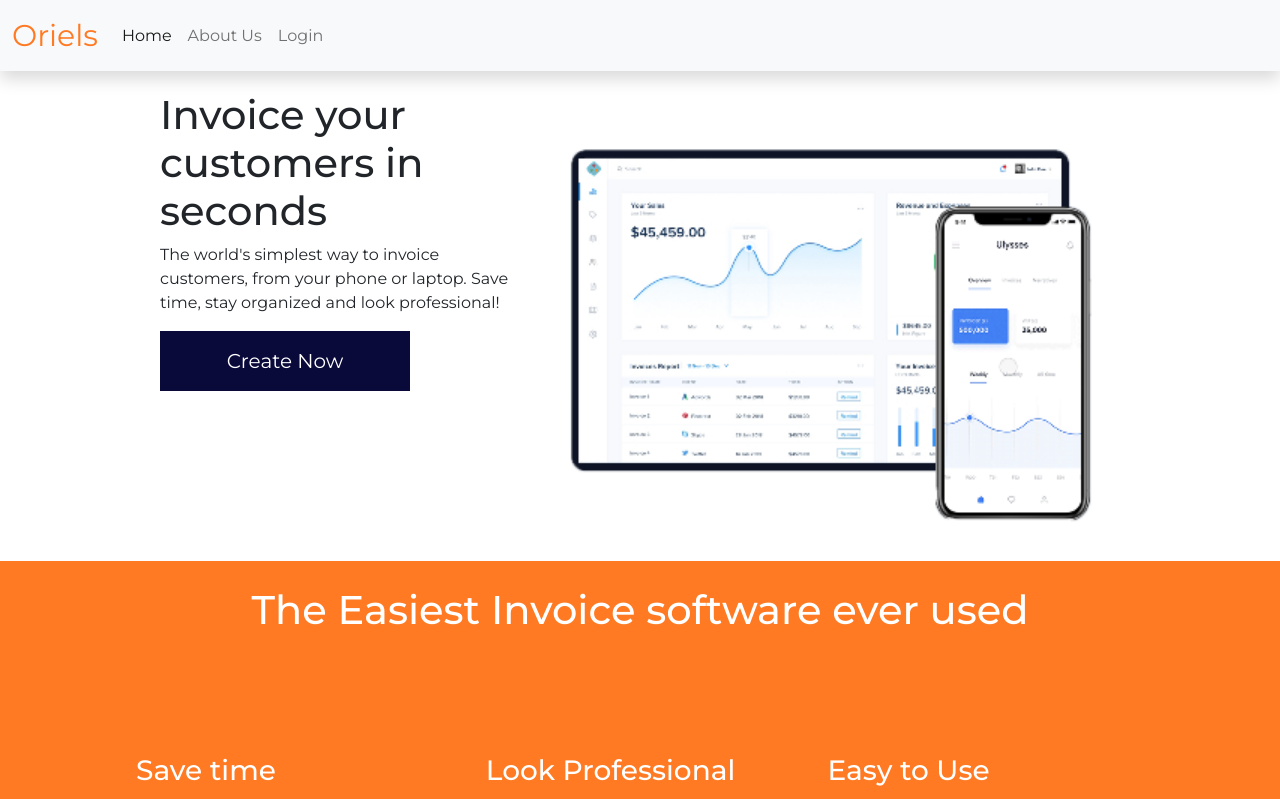
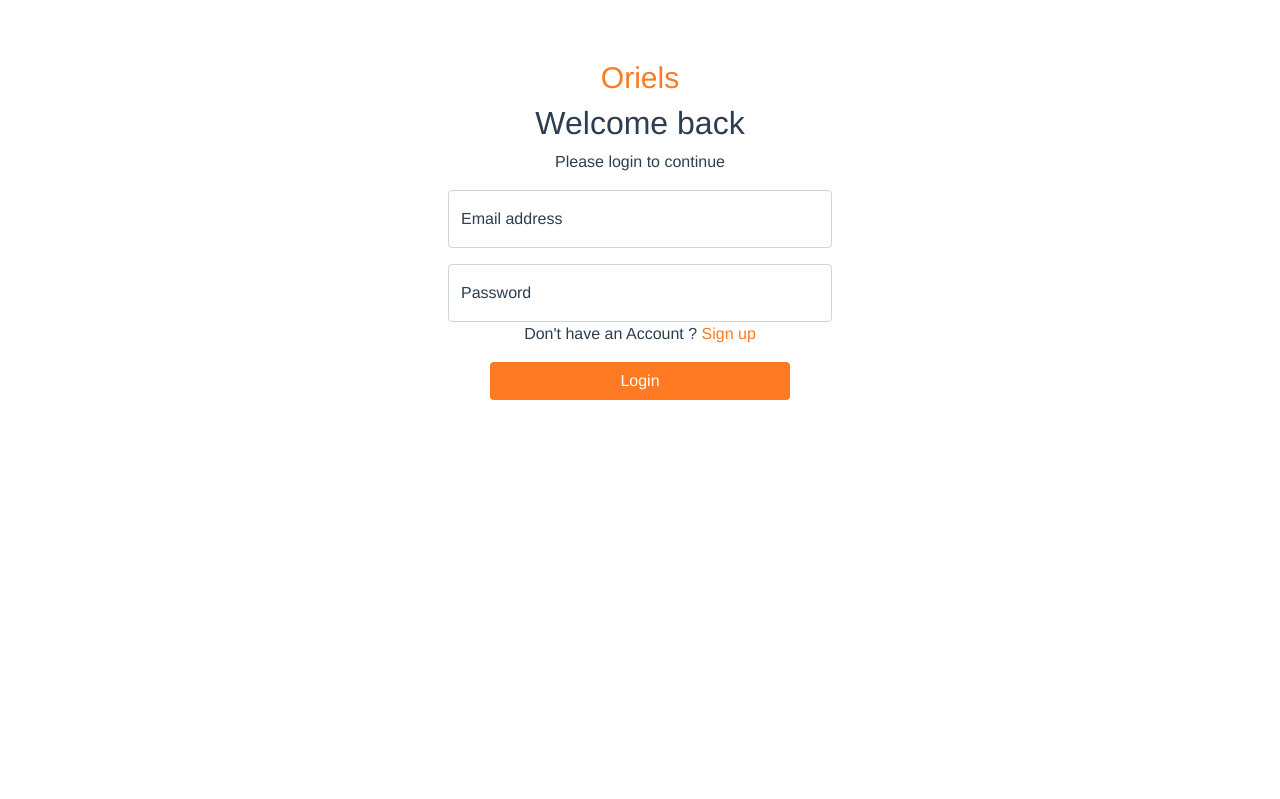
Before and after one commit to Ekweaga/oriels, a Vue app: page /login in a window 1280 px wide. Shown: the top 799 px of the page. Built offline with nearby package versions, Linux system fonts and the light colour scheme.

Commit message:
Login/signup page

```diff
--- a/package.json
+++ b/package.json
@@ -10,7 +10,8 @@
   "dependencies": {
     "bootstrap": "^5.2.0",
     "core-js": "^3.8.3",
-    "vue": "^3.2.13"
+    "vue": "^3.2.13",
+    "vue-router": "^4.1.3"
   },
   "devDependencies": {
     "@babel/core": "^7.12.16",
--- a/public/index.html
+++ b/public/index.html
@@ -8,6 +8,7 @@
     <title><%= htmlWebpackPlugin.options.title %></title>
     <link href="https://cdn.jsdelivr.net/npm/bootstrap@5.0.2/dist/css/bootstrap.min.css" rel="stylesheet" integrity="sha384-EVSTQN3/azprG1Anm3QDgpJLIm9Nao0Yz1ztcQTwFspd3yD65VohhpuuCOmLASjC" crossorigin="anonymous">
     <script src="https://cdn.jsdelivr.net/npm/bootstrap@5.0.2/dist/js/bootstrap.bundle.min.js" integrity="sha384-MrcW6ZMFYlzcLA8Nl+NtUVF0sA7MsXsP1UyJoMp4YLEuNSfAP+JcXn/tWtIaxVXM" crossorigin="anonymous"></script>
+
   </head>
   <body>
     <noscript>
--- /dev/null
+++ b/src/About.vue
@@ -0,0 +1,24 @@
+<template>
+ <div>
+    <NavbarComponent/>
+ </div>
+    <div>Aboutus</div>
+
+     <FooterComponent/>
+</template>
+
+<script>
+import NavbarComponent from "./components/Navbar.vue"
+import FooterComponent from "./components/footer.vue"
+export default {
+    name:'AboutusComponent',
+    components: {
+   NavbarComponent,
+   FooterComponent
+  }
+}
+</script>
+
+<style scoped>
+
+</style>
--- a/src/App.vue
+++ b/src/App.vue
@@ -1,14 +1,14 @@
 <template>
- <HomeComponent/>
+ <router-view/>
 </template>
 
 <script>
-import HomeComponent from "./Home.vue"
+
 
 export default {
   name: 'App',
   components: {
-   HomeComponent
+
   }
 }
 </script>
@@ -16,7 +16,7 @@ export default {
 <style>
 @import url('https://fonts.googleapis.com/css2?family=Montserrat:ital,wght@0,100;0,300;0,400;0,500;1,800&family=Permanent+Marker&display=swap');
 
-body {
+body{
   font-family:Montserrat,Permanent Maker;
   margin:0;
   padding:0;
--- a/src/Home.vue
+++ b/src/Home.vue
@@ -12,7 +12,7 @@
 
                  </p>
              </div>
-         <div class="headerbtn"><button>Create Now</button></div>
+         <div class="headerbtn"><button><router-link to="/login" style="color:white; text-decoration:none;">Create Now</router-link></button></div>
          </div>
     </div>
     <div>
@@ -61,10 +61,10 @@
     </div>
 
      <div class="gens">
-    <div class="gen">
+    <div class="gen1">
          <div>
             <h3>Easy to use template</h3>
-            <p>U Send estimates immediately to secure new jobs. Convert those estimates to invoices
+            <p>U Send estimates immediately to new and old clients. Convert those estimates to invoices
                 with a touch of a button..</p>
 
 
@@ -190,6 +190,18 @@ export default {
     gap:20px;
     align-items: center;
 }
+.gen1{
+    display:flex;
+    justify-content: space-around;
+    width:80%;
+    margin:30px auto;
+    gap:20px;
+    align-items: center;
+}
+.gen1 img{
+    width:500px;
+    height:300px;
+}
 .gen img{
     width:500px;
     height:300px;
@@ -210,6 +222,10 @@ export default {
     flex-direction:column;
     align-items: center;
     justify-content:center;
+}
+.numcounts h1{
+    font-size:20px;
+    margin-bottom:30px;
 }
 .numcounts button{
     width:200px;
@@ -263,10 +279,15 @@ export default {
 }
 .featured{
     height:250px;
+    margin-top:50px;
 }
 .featured h1{
     margin:20px;
+    margin-left:50px;
     color:gray;
+    text-align:left;
+    font-size:25px;
+
 }
 .feature{
     display:flex;
@@ -322,6 +343,19 @@ export default {
     gap:20px;
     align-items: center;
 }
+.gen1{
+    display:flex;
+    flex-direction: column-reverse;
+    justify-content: space-around;
+    width:80%;
+    margin:30px auto;
+    gap:20px;
+    align-items: center;
+}
+.gen1 img{
+    width:100%;
+    height:300px;
+}
 .gen img{
     width:100%;
     height:300px;
--- a/src/components/Login.vue
+++ b/src/components/Login.vue
@@ -1,5 +1,6 @@
 <template>
   <div className="login">
+      <h2 class=""  style="color:#FF7A22; font-size:30px">Oriels</h2>
       <div className='contact row'>
         <div className='col-12'><h2>Welcome back</h2>
           <p>Please login to continue</p>
@@ -13,13 +14,13 @@
             <input type="password" className="form-control" id="floatingPassword" placeholder="Password" />
             <label for="floatingPassword">Password</label>
           </div>
-        </div>
+        </div><br><br>
           <div className="accountsignup">
-            <span>Don't have an Account ? </span>
+            <span>Don't have an Account ? <router-link to="/signup" style="color:#FF7A22; text-decoration:none;">Sign up</router-link> </span>
           </div>
 
-        <button type="button" className="btn  mt-3" >
-          Login</button>
+       <div> <button type="button" className="btn  mt-3" >
+          Login</button></div>
 
       </div>
     </div>
@@ -37,5 +38,23 @@ export default {
 </script>
 
 <style>
-
+.login{
+  width:30%;
+  margin-left:auto;
+  margin-right:auto;
+  margin-top:0px;
+}
+.login button{
+  width:300px;
+  background-color: #FF7A22;
+  color:white;
+}
+@media screen and (max-width:768px){
+  .login{
+  width:90%;
+  margin-left:auto;
+  margin-right:auto;
+  margin-top:200px;
+}
+}
 </style>
--- a/src/components/Navbar.vue
+++ b/src/components/Navbar.vue
@@ -1,5 +1,5 @@
 <template>
- <nav class="navbar navbar-expand-lg navbar-light bg-light shadow">
+ <nav class="navbar navbar-expand-lg navbar-light bg-light shadow" style="position:sticky; top:0; left:0;">
   <div class="container-fluid">
     <a class="navbar-brand" href="#" style="color:#FF7A22; font-size:30px">Oriels</a>
     <button class="navbar-toggler" type="button" data-bs-toggle="collapse" data-bs-target="#navbarNavAltMarkup" aria-controls="navbarNavAltMarkup" aria-expanded="false" aria-label="Toggle navigation">
@@ -7,9 +7,9 @@
     </button>
     <div class="collapse navbar-collapse" id="navbarNavAltMarkup" >
       <div class="navbar-nav" >
-        <a class="nav-link active" aria-current="page" href="#">Home</a>
-        <a class="nav-link" href="#">About Us</a>
-        <a class="nav-link" href="#">Login</a>
+        <router-link class="nav-link active" aria-current="page" to="/">Home</router-link>
+        <router-link class="nav-link" to="/aboutus">About Us</router-link>
+        <router-link class="nav-link" to="/login">Login</router-link>
 
       </div>
     </div>
--- a/src/components/signup.vue
+++ b/src/components/signup.vue
@@ -1,10 +1,16 @@
 <template>
  <div className="login">
+   <h2 class=""  style="color:#FF7A22; font-size:30px">Oriels</h2>
       <div className='contact row'>
-        <div className='col-12'><h2>Welcome back</h2>
-          <p>Please login to continue</p>
+
+        <div className='col-12'><h2>Create an account</h2>
+          <p>Please create account to continue</p>
         </div>
         <div className='col-l2'>
+            <div className="form-floating mb-3 ">
+            <input type="email" className="form-control" id="floatingInput" placeholder="name@example.com" />
+            <label for="floatingInput">Your Name</label>
+          </div>
           <div className="form-floating mb-3 ">
             <input type="email" className="form-control" id="floatingInput" placeholder="name@example.com" />
             <label for="floatingInput">Email address</label>
@@ -15,7 +21,7 @@
           </div>
         </div>
           <div className="accountsignup">
-            <span>Don't have an Account ? </span>
+            <span>Already have an Account ? <router-link to="/login" style="color:#FF7A22; text-decoration:none;">Login</router-link> </span>
           </div>
 
         <button type="button" className="btn  mt-3" >
--- a/src/main.js
+++ b/src/main.js
@@ -1,4 +1,7 @@
 import { createApp } from 'vue'
 import App from './App.vue'
+import router from './router'
 
-createApp(App).mount('#app')
+
+
+createApp(App).use(router).mount('#app')
--- /dev/null
+++ b/src/router/index.js
@@ -0,0 +1,55 @@
+import { createRouter, createWebHistory } from 'vue-router'
+import Home from '../Home.vue';
+import Login from '../components/Login.vue'
+import Signup from '../components/signup.vue'
+import Aboutus from '../About.vue'
+
+const routes = [
+
+    {
+      path: '/',
+      name: 'Home',
+      component:Home
+      // route level code-splitting
+      // this generates a separate chunk (about.[hash].js) for this route
+      // which is lazy-loaded when the route is visited.
+     // component: () => import(/* webpackChunkName: "about" */ '../views/AboutView.vue')
+    },
+    {
+        path: '/login',
+        name: 'Login',
+        component:Login
+
+        // route level code-splitting
+        // this generates a separate chunk (about.[hash].js) for this route
+        // which is lazy-loaded when the route is visited.
+       // component: () => import(/* webpackChunkName: "about" */ '../views/AboutView.vue')
+      },
+      {
+        path: '/signup',
+        name: 'Signup',
+        component:Signup
+
+        // this generates a separate chunk (about.[hash].js) for this route
+        // which is lazy-loaded when the route is visited.
+       // component: () => import(/* webpackChunkName: "about" */ '../views/AboutView.vue')
+      },
+      {
+        path: '/aboutus',
+        name: 'Aboutus',
+        component:Aboutus
+
+        // this generates a separate chunk (about.[hash].js) for this route
+        // which is lazy-loaded when the route is visited.
+       // component: () => import(/* webpackChunkName: "about" */ '../views/AboutView.vue')
+      }
+
+  ]
+
+
+  const router = createRouter({
+    history: createWebHistory(process.env.BASE_URL),
+    routes
+  })
+
+  export default router;
```
Also changed, not shown: 1 other file (tests, documents, lock files or other folders).
